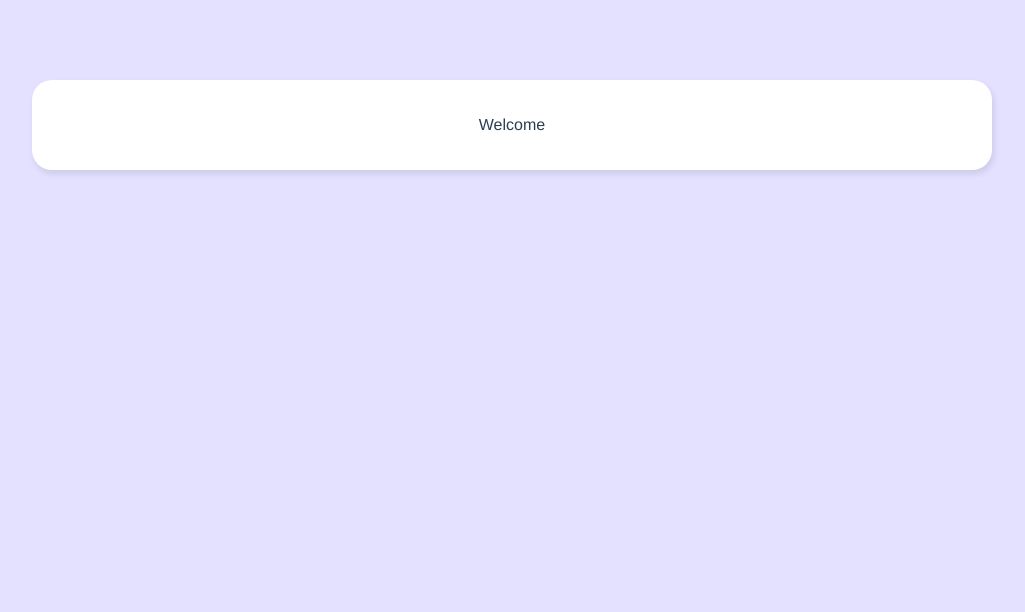
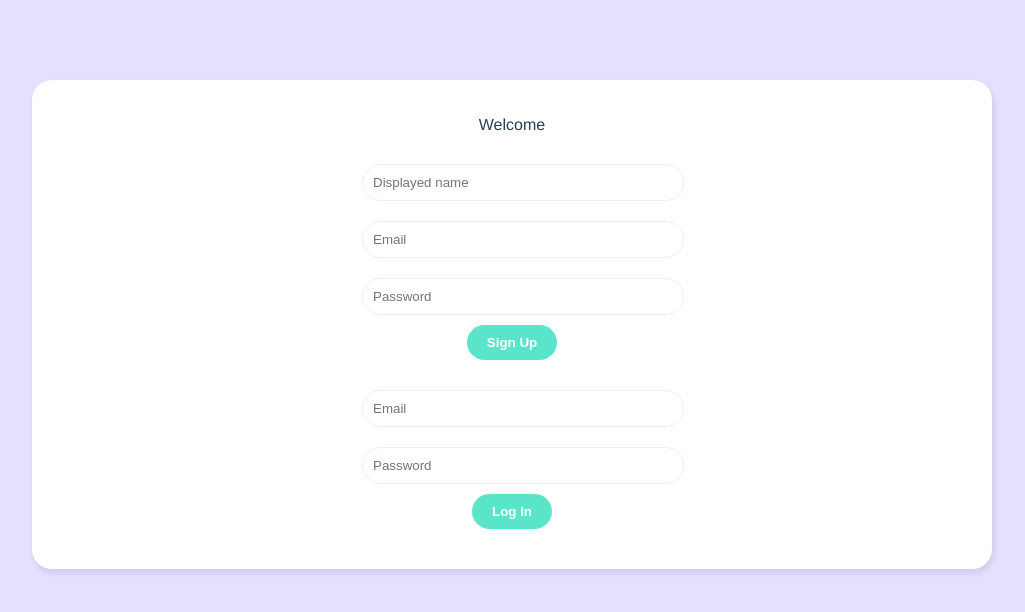
Before and after one commit to VPLEV23/live-chat-vue, a Vue app: page / in a window 1280 px wide. Shown: the top 612 px of the page, without its empty margins (128-1153 px from the left). Built offline with nearby package versions, Linux system fonts and the light colour scheme.

Commit message:
Creating a Signup & Login Form

```diff
--- /dev/null
+++ b/src/components/LoginForm.vue
@@ -0,0 +1,24 @@
+<template>
+  <form @submit.prevent="handleSubmit">
+    <input type="email" required placeholder="Email" v-model="email" />
+    <input type="password" required placeholder="Password" v-model="password" />
+    <button>Log In</button>
+  </form>
+</template>
+<script>
+import { ref } from "vue";
+export default {
+  name: "SingupForm",
+  setup() {
+    const email = ref("");
+    const password = ref("");
+
+    const handleSubmit = () => {
+      console.log(email.value, password.value);
+    };
+
+    return { email, password, handleSubmit };
+  },
+};
+</script>
+<style></style>
--- /dev/null
+++ b/src/components/SingupForm.vue
@@ -0,0 +1,31 @@
+<template>
+  <form @submit.prevent="handleSubmit">
+    <input
+      type="text"
+      required
+      placeholder="Displayed name"
+      v-model="displayName"
+    />
+    <input type="email" required placeholder="Email" v-model="email" />
+    <input type="password" required placeholder="Password" v-model="password" />
+    <button>Sign Up</button>
+  </form>
+</template>
+<script>
+import { ref } from "vue";
+export default {
+  name: "SingupForm",
+  setup() {
+    const displayName = ref("");
+    const email = ref("");
+    const password = ref("");
+
+    const handleSubmit = () => {
+      console.log(displayName.value, email.value, password.value);
+    };
+
+    return { displayName, email, password, handleSubmit };
+  },
+};
+</script>
+<style></style>
--- a/src/views/Welcome.vue
+++ b/src/views/Welcome.vue
@@ -1,12 +1,20 @@
 <template>
   <div class="welcome container">
     <p>Welcome</p>
+    <SingupForm />
+    <LoginForm />
   </div>
 </template>
 
 <script>
+import SingupForm from "../components/SingupForm.vue";
+import LoginForm from "../components/LoginForm.vue";
 export default {
   name: "Welcome",
+  components: {
+    SingupForm,
+    LoginForm,
+  },
 };
 </script>
 
@@ -15,4 +23,21 @@
   text-align: center;
   padding: 20px 0;
 }
+.welcome form {
+  width: 300px;
+  margin: 20px auto;
+}
+.welcome label {
+  display: block;
+  margin: 20px 0 10px;
+}
+.welcome input {
+  width: 100%;
+  padding: 10px;
+  border-radius: 20px;
+  border: 1px solid #eee;
+  outline: none;
+  color: #999;
+  margin: 10px auto;
+}
 </style>
```
